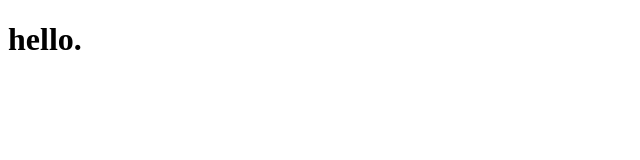
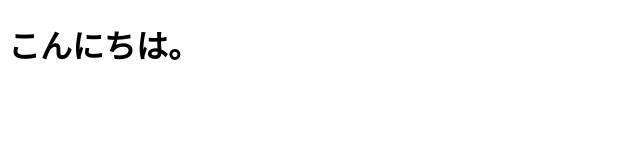
Before and after one commit to skikuchisys26-del/merge_practice, a plain HTML site: page contact.html in a window 1280 px wide. Shown: the whole page, without its empty margins (0-640 px from the left). Drawn offline with Linux system fonts and the light colour scheme.

Commit message:
contact.htmlを追加

```diff
--- a/contact.html
+++ b/contact.html
@@ -6,6 +6,6 @@
     <title>Document</title>
 </head>
 <body>
-    <h1>hello.</h1>
+    <h1>こんにちは。</h1>
 </body>
 </html>
```
